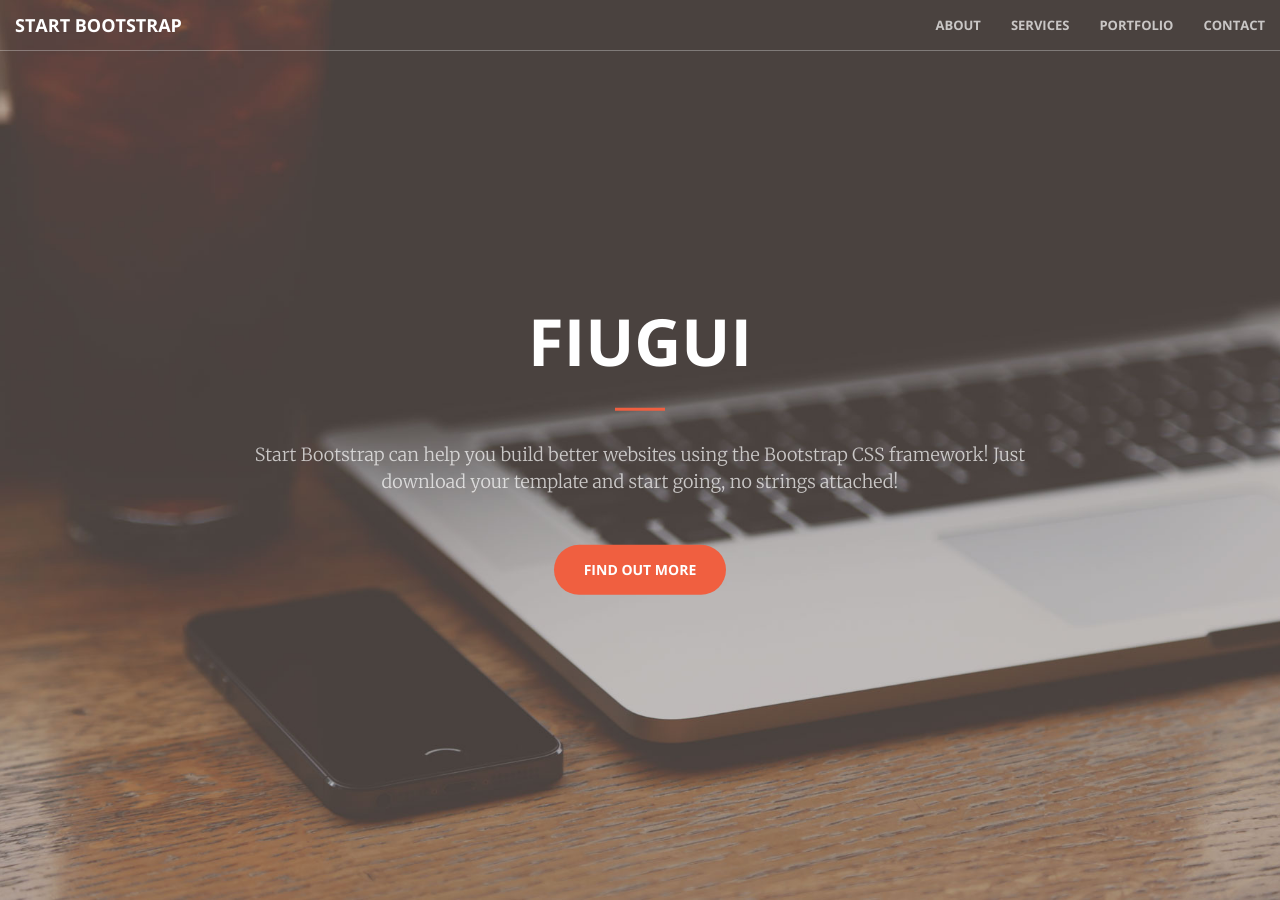
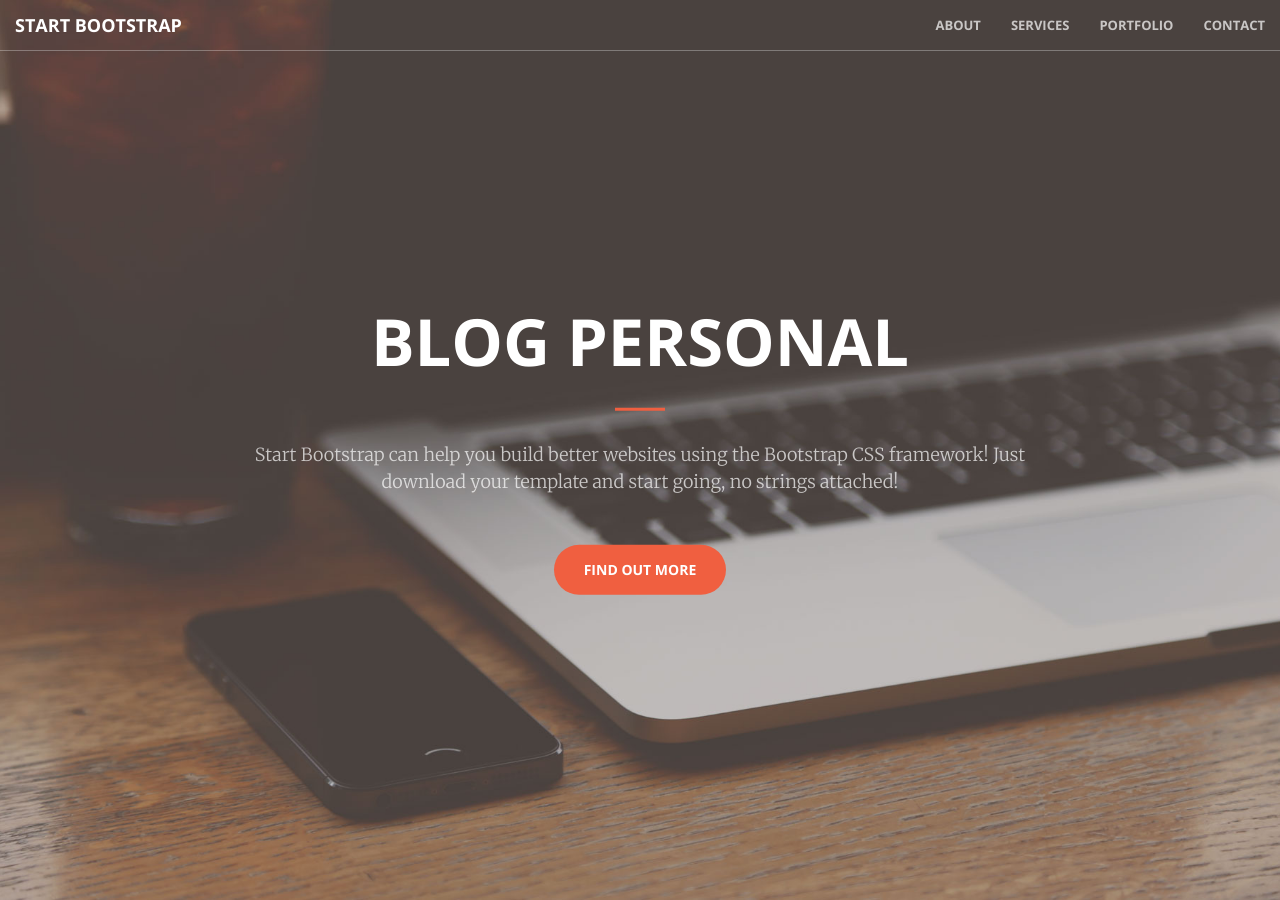
Before and after one commit to Vico2001/Vico01.github.io, a Jekyll site: the page built from index.html, in a window 1280 px wide and 900 px high. Built offline with Jekyll 4.4.1, drawn with Linux system fonts in a browser that asks for light colours.

Commit message:
Update header.html

```diff
--- a/_includes/header.html
+++ b/_includes/header.html
@@ -1,7 +1,7 @@
 <header>
     <div class="header-content">
         <div class="header-content-inner">
-            <h1>fiugui</h1>
+            <h1>Blog Personal</h1>
             <hr>
             <p>Start Bootstrap can help you build better websites using the Bootstrap CSS framework! Just download your template and start going, no strings attached!</p>
             <a href="#about" class="btn btn-primary btn-xl page-scroll">Find Out More</a>
```
